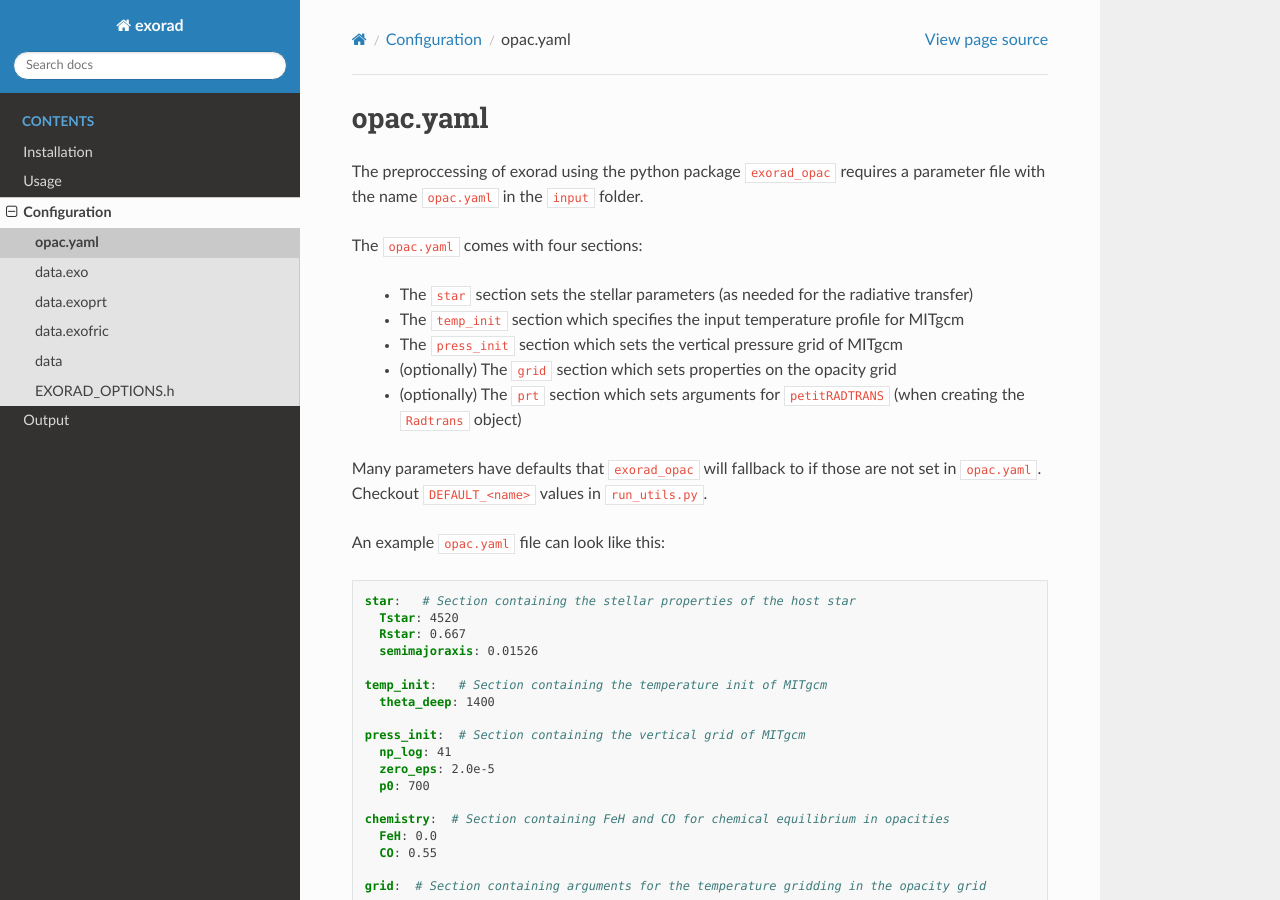
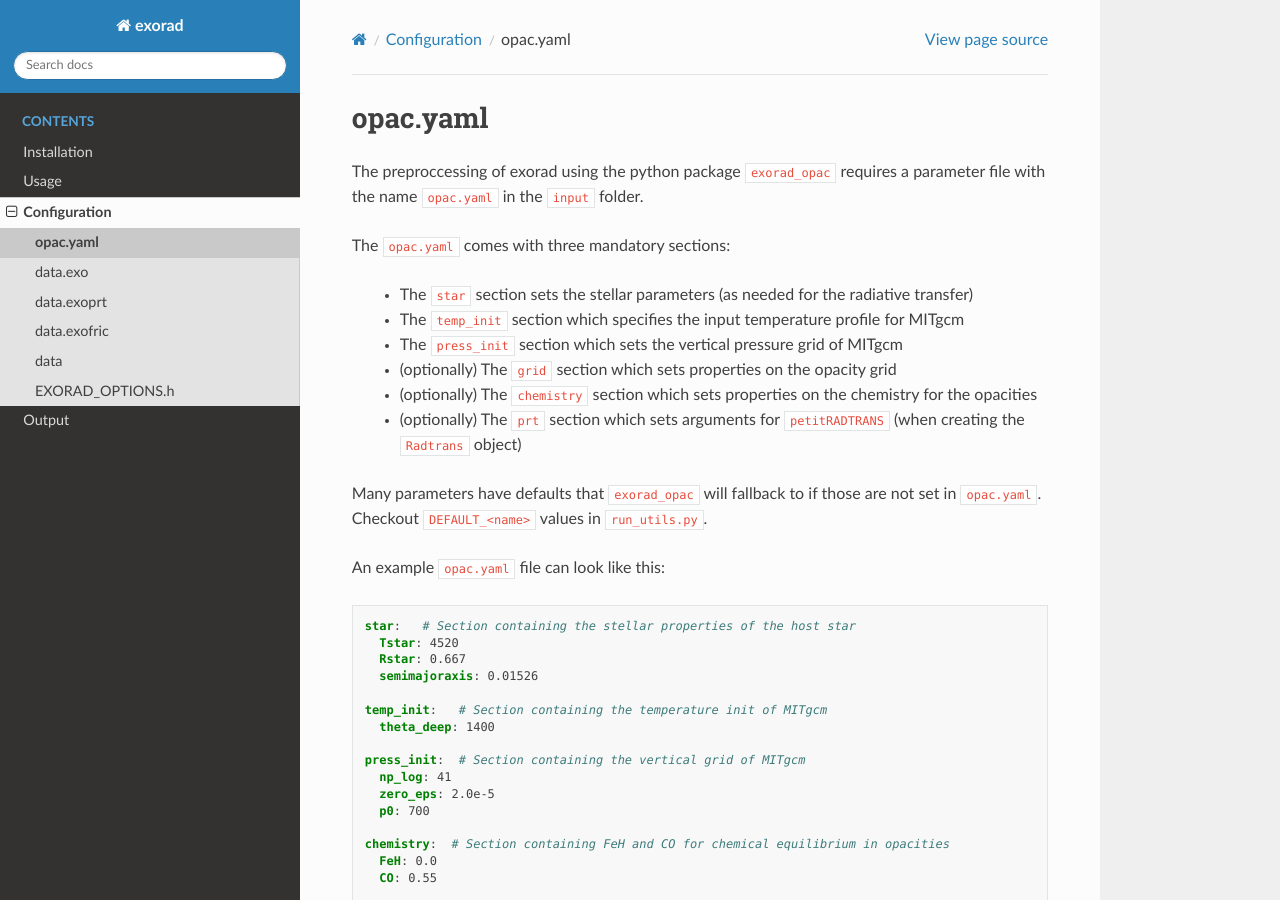
Before and after one commit to exorad/exorad-wiki, a Sphinx documentation site: the page built from doc/source/configfile/opac.rst, in a window 1280 px wide and 900 px high. Built offline with Sphinx 7.4.7 and the Read the Docs theme 2.0.0, drawn with Linux system fonts in a browser that asks for light colours.

Commit message:
even more

```diff
--- a/doc/source/configfile/opac.rst
+++ b/doc/source/configfile/opac.rst
@@ -2,12 +2,13 @@ opac.yaml
 ^^^^^^^^^
 The preproccessing of exorad using the python package ``exorad_opac`` requires a parameter file with the name ``opac.yaml`` in the ``input`` folder.
 
-The ``opac.yaml`` comes with four sections:
+The ``opac.yaml`` comes with three mandatory sections:
 
  - The ``star`` section sets the stellar parameters (as needed for the radiative transfer)
  - The ``temp_init`` section which specifies the input temperature profile for MITgcm
  - The ``press_init`` section which sets the vertical pressure grid of MITgcm
  - (optionally) The ``grid`` section which sets properties on the opacity grid
+ - (optionally) The ``chemistry`` section which sets properties on the chemistry for the opacities
  - (optionally) The ``prt`` section which sets arguments for ``petitRADTRANS`` (when creating the ``Radtrans`` object)
 
 Many parameters have defaults that ``exorad_opac`` will fallback to if those are not set in ``opac.yaml``.
```
